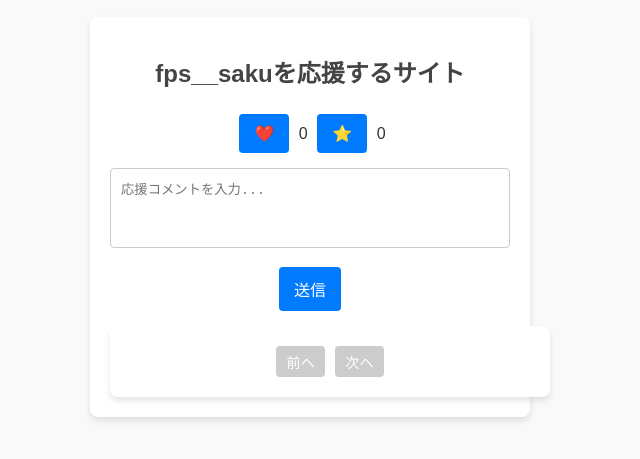
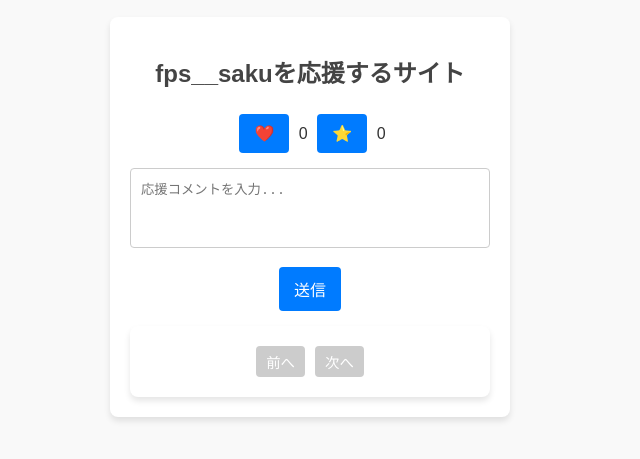
Before and after one commit to yosshiy1308hs/fps__saku_fan, a plain HTML site: page index.html in a window 1280 px wide. Shown: the part 183-642 px from the top of the page, without its empty margins (330-970 px from the left). Drawn offline with Linux system fonts and the light colour scheme.

Commit message:
modified:   styles.css

```diff
--- a/styles.css
+++ b/styles.css
@@ -18,6 +18,7 @@ div {
     max-width: 400px;
     width: 100%;
     text-align: center;
+    box-sizing: border-box; /* 修正: padding を含めた幅の計算を行う */
 }
 
 h1 {
@@ -71,6 +72,8 @@ ul li {
     display: flex;
     justify-content: center;
     margin-top: 10px;
+    width: 100%; /* 修正: 親要素の幅に収まるように設定 */
+    box-sizing: border-box; /* 修正: padding を含めた幅の計算を行う */
 }
 
 #pagination button {
```
